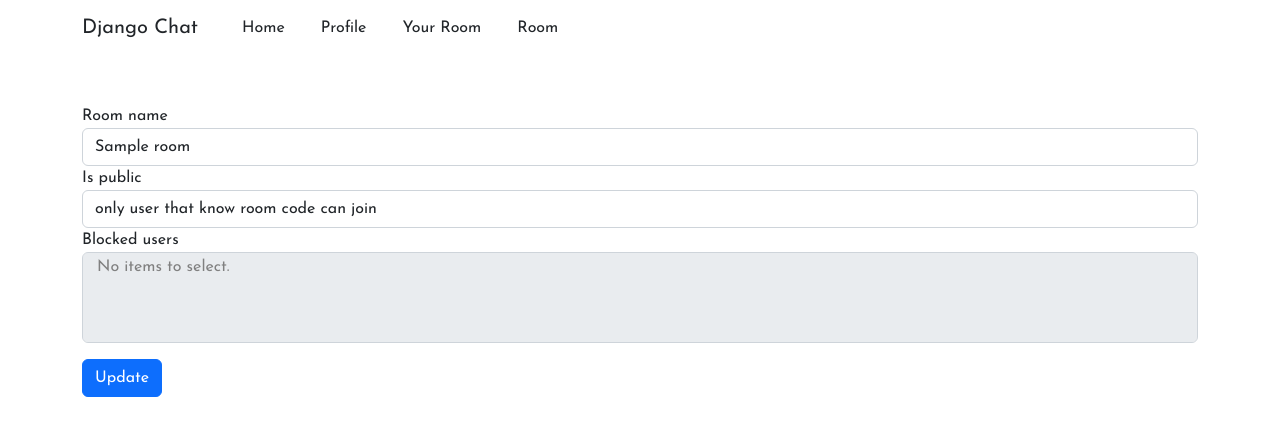
After one commit to gibran-abdillah/chat-app, a Django app: page /profile/room/000/setting in a window 1280 px wide. The commit adds this page. Shown: the top 436 px of the page. Run offline with Django 4.2, Linux system fonts and the light colour scheme; a user stored in the database is signed in; tables that the repository leaves empty hold one stand-in row (values such as "Sample post"); some libraries are stand-ins or nearby versions.

Commit message:
refactor: add block users feature

```diff
--- a/apps/chat/models.py
+++ b/apps/chat/models.py
@@ -13,9 +13,11 @@ class Room(models.Model):
     room_name = models.CharField(max_length=255)
     is_public = models.IntegerField(choices=ROOM_VISIBILITY, default=1)
     creator = models.ForeignKey(User, on_delete=models.CASCADE, null=True)
+    blocked_users = models.ManyToManyField(User, related_name='blocked_users_set')
 
-    def save(self, *args, **kwargs):
-        self.room_code = self.__generate_code()
+    def save(self, room_code=True, *args, **kwargs):
+        if not room_code:
+            self.room_code = self.__generate_code()
         super().save(*args, **kwargs)
 
     def __repr__(self):
--- a/apps/chat/serializers.py
+++ b/apps/chat/serializers.py
@@ -1,14 +1,33 @@
 from rest_framework import serializers
+from rest_framework.utils import model_meta
 
 from .models import Room, Chat
 
 class RoomSerializer(serializers.ModelSerializer):
-
     class Meta:
         model = Room
         fields = "__all__"
         lookup_field = "room_code"
-        extra_kwargs = {'room_code':{'read_only':True}}
+        read_only_fields = ['room_code','creator']
+        extra_kwargs = {'blocked_users':{'required':False, 'allow_null':True, 'write_only':True}}
+
+    def update(self, instance, validated_data):
+        info = model_meta.get_field_info(instance)
+
+        m2m_fields = []
+        for attr, value in validated_data.items():
+            if attr in info.relations and info.relations[attr].to_many:
+                m2m_fields.append((attr, value))
+            else:
+                setattr(instance, attr, value)
+
+        instance.save(room_code=True)
+
+        for attr, value in m2m_fields:
+            field = getattr(instance, attr)
+            field.set(value)
+
+        return instance
 
 class ChatSerializer(serializers.ModelSerializer):
     from_user = serializers.CharField(source="from_user.username")
--- a/apps/chat/templates/chat/chat.html
+++ b/apps/chat/templates/chat/chat.html
@@ -12,6 +12,9 @@
             <div class="container">
                 <div class="header-content">
                     <h2>Room Chat</h2>
+                    <a href="{% url 'room_settings' room_code=room_name %}">
+                        <i class="fa fa-cog" id="btn-menu"></i>
+                    </a>
                 </div>
             </div>
         </div>
--- a/apps/public/api_urls.py
+++ b/apps/public/api_urls.py
@@ -8,6 +8,7 @@ app_name = 'public'
 urlpatterns = [
     path('register',views.register_api, name='api_register'),
     path('login', views.login_api),
+    path('room-setting', views.RoomSettingApi.as_view(), name='room_setting_api'),
     path('refresh-code/<str:room_code>', views.refresh_code_api, name='refresh_room_api'),
     path('getMe', views.getMe, name='get_me'),
     path('my-room', views.my_room_api, name='my_room'),
--- a/apps/public/static/public/js/script.js
+++ b/apps/public/static/public/js/script.js
@@ -267,6 +267,42 @@ function show_room_card(r) {
         }
     }
 }
+function get_selected() {
+    var select = document.querySelectorAll("option:checked")
+    var result = {}
+    for(i in select) {
+        var parent_node = select[i].parentNode
+        if(parent_node) {
+            if(!result[parent_node.name]) {
+
+                result[parent_node.name] = []
+            }
+            if(parent_node.hasAttribute('multiple')){
+                result[parent_node.name].push(select[i].value)
+            }else{
+                result[parent_node.name] = select[i].value
+            }
+        }
+    }
+    return result
+}
+function room_setting() {
+    var data = get_fields()
+    var selected = get_selected()
+
+    data['is_public'] = selected.is_public
+    data['blocked_users'] = selected.blocked_users
+
+    var response = post_data('/api/user/room-setting', data)
+
+    response.then((y)=>{
+        if(y.success) {
+            create_response("updated")
+        }
+    })
+
+}
+
 
 if(room_row) {
     var response = get_my_room()
--- /dev/null
+++ b/apps/public/templates/public/room-settings.html
@@ -0,0 +1,12 @@
+{% extends 'public/base.html' %}
+
+{% block content %}
+    {% load rest_framework %}
+    {% csrf_token %}
+    <div class="container mt-5">
+        <div id="message"></div>
+        <input type="hidden" name="pk" value="{{pk}}">
+        {% render_form serializer template_pack='rest_framework/vertical' %}
+        <button type="submit" class="mt-3 btn btn-primary" onclick="room_setting()">Update</button>
+    </div>
+{% endblock %}
--- a/apps/public/views.py
+++ b/apps/public/views.py
@@ -1,9 +1,10 @@
 from django.contrib.auth.models import User
-from django.shortcuts import render, get_object_or_404
+from django.shortcuts import render, get_object_or_404, redirect
 from django.contrib.auth import login, update_session_auth_hash
 from django.contrib.auth.decorators import login_required
 from django.contrib.auth.models import User
 
+from apps.chat.permissions import RoomPermission
 from rest_framework import viewsets
 import json
 from rest_framework.decorators import api_view
@@ -13,6 +14,8 @@ from chat_app.pagination import CustomPagination
 from apps.chat.models import Room
 from apps.chat.serializers import RoomSerializer
 from . import serializers, forms
+from rest_framework import serializers as rest_serializer
+from rest_framework.views import APIView
 
 class UserViewSets(viewsets.ModelViewSet):
     queryset = User.objects.all()
@@ -115,6 +118,45 @@ def my_room_api(request):
     serializer = RoomSerializer(result_page, many=True)
     return paginator.get_paginated_response(serializer.data)
 
+@login_required
+def room_settings(request, room_code):
+
+    object = get_object_or_404(Room, room_code=room_code)
+
+    if request.user != object.creator:
+        return redirect('profile')
+
+    serializer = RoomSerializer(instance=object)
+
+    # manipulate data render
+
+    users = object.chat_set.all()
+
+    if len(users) != 0:
+        users_id = [a.get('from_user') for a in users.values('from_user') if a.get('from_user') != request.user.pk]
+    else:
+        users_id = [request.user.pk]
+
+    child = User.objects.filter(pk__in=users_id) # change list to QuerySet
+    child_field = rest_serializer.PrimaryKeyRelatedField(queryset=child)
+    serializer.fields['blocked_users'] = rest_serializer.ManyRelatedField(child_relation=child_field)
+
+    return render(request, 'public/room-settings.html', {'serializer':serializer,'pk':object.pk})
+
+class RoomSettingApi(APIView):
+    permission_classes = [RoomPermission]
+
+    def post(self, request):
+        object = self.get_object()
+        serializer = RoomSerializer(instance=object, data=request.data)
+        serializer.is_valid(raise_exception=True)
+        serializer.save()
+        return Response({"success":True})
+
+    def get_object(self):
+        pk = self.request.data.get('pk')
+        object = get_object_or_404(Room, pk=pk)
+        return object
 
 def login_view(request):
     serializer = serializers.LoginSerializer()
--- a/chat_app/urls.py
+++ b/chat_app/urls.py
@@ -11,6 +11,7 @@ urlpatterns = [
     path('login', apps.public.views.login_view, name='login'),
     path('register', apps.public.views.register_view, name='register'),
     path('profile/my-room', apps.public.views.my_room, name='my_room'),
+    path('profile/room/<str:room_code>/setting', apps.public.views.room_settings, name='room_settings'),
     path('chat/', include('apps.chat.urls'), name='chat'),
     path('api/user/', include('apps.public.api_urls')),
     path('api/chat/', include('apps.chat.api_urls')),
```
Also changed, not shown: apps/chat/consumer.py (+24 -11 lines), apps/chat/migrations/0010_room_blocked_users.py (added).
